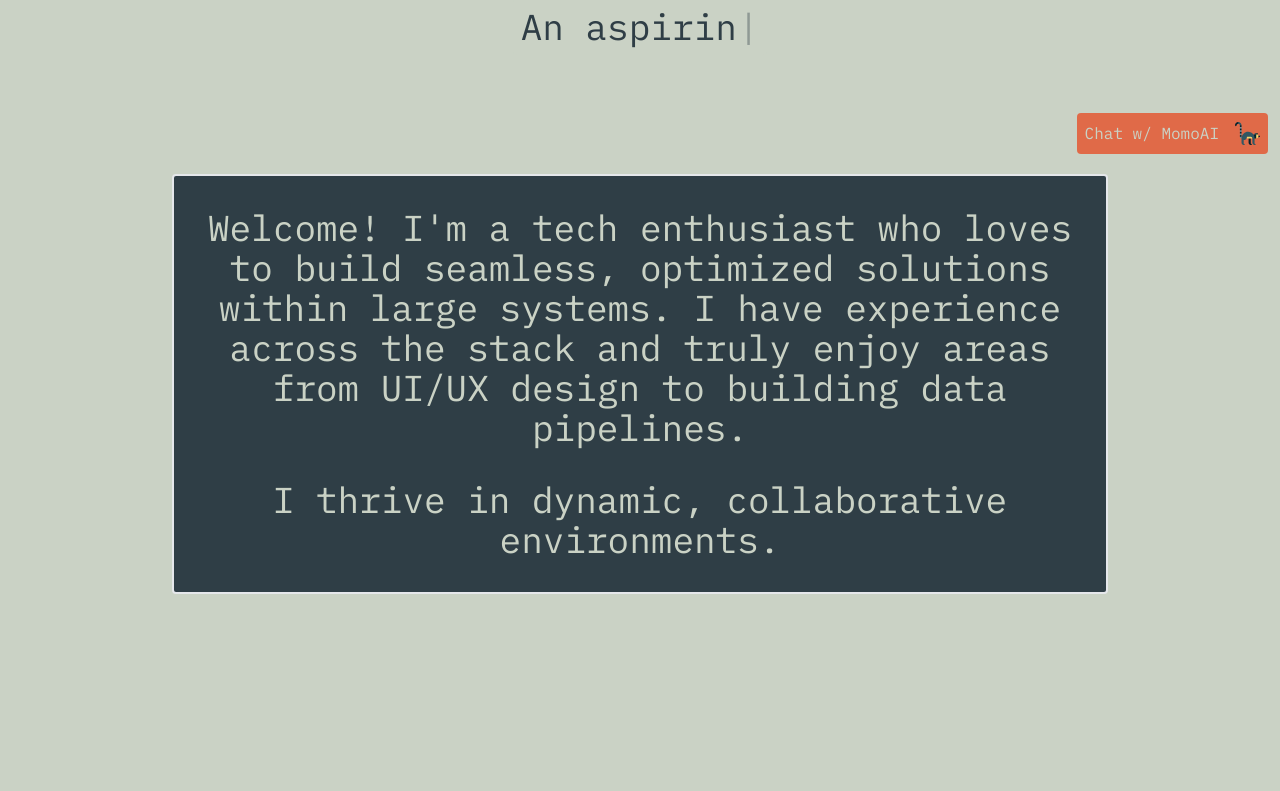
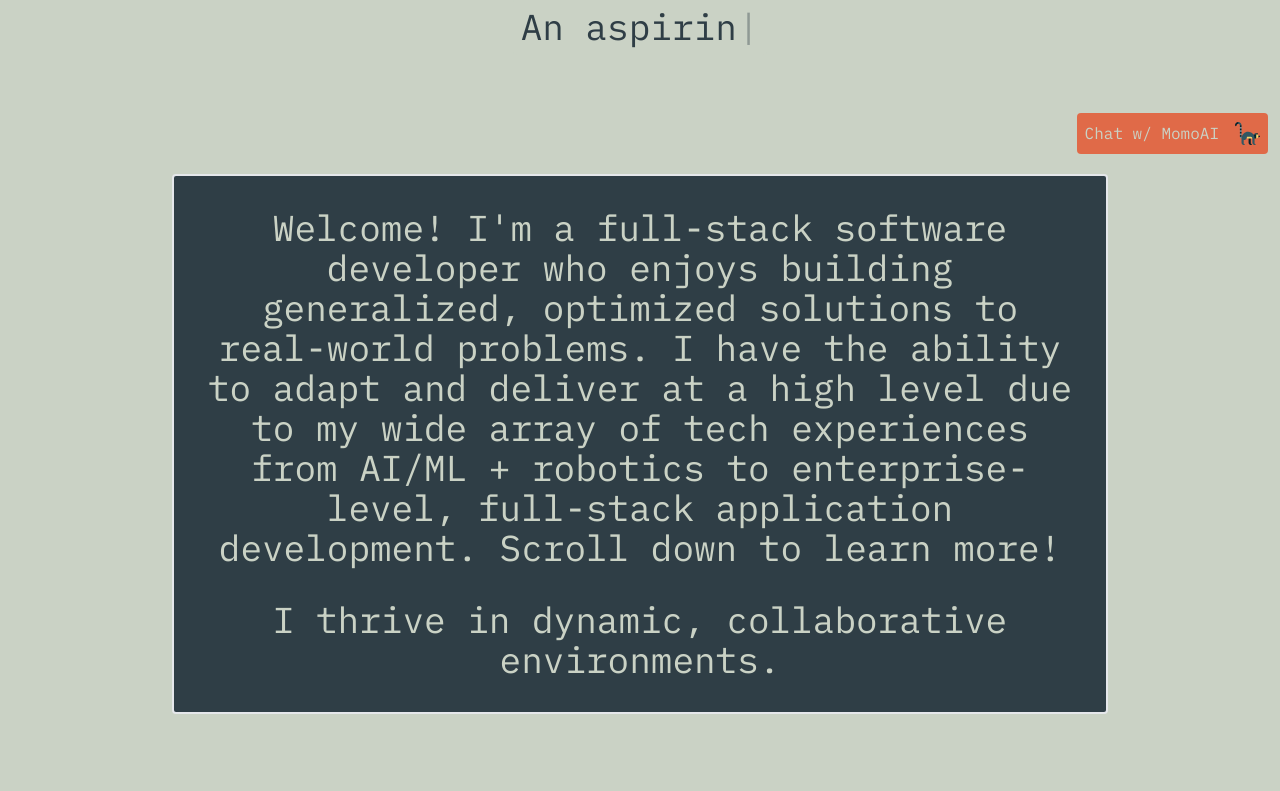
Before and after one commit to dobsonddev/dobsonddev-portfolio, a Next.js app: page / in a window 1280 px wide. Shown: the part 634-1425 px from the top of the page. Built offline with nearby package versions, Linux system fonts and the light colour scheme.

Commit message:
content update

```diff
--- a/src/components/Home/HomeData.ts
+++ b/src/components/Home/HomeData.ts
@@ -20,7 +20,7 @@ const homeData: HomeData = {
         "An outdoorsman 🏕️",
         "A tater tot connoisseur 🥔",
     ],
-    missionStatementTop: "Welcome! I'm a tech enthusiast who loves to build seamless, optimized solutions within large systems. I have experience across the stack and truly enjoy areas from UI/UX design to building data pipelines.",
+    missionStatementTop: "Welcome! I'm a full-stack software developer who enjoys building generalized, optimized solutions to real-world problems. I have the ability to adapt and deliver at a high level due to my wide array of tech experiences from AI/ML + robotics to enterprise-level, full-stack application development. Scroll down to learn more!",
     missionStatementBottom: "I thrive in dynamic, collaborative environments.",
 };
 
```
